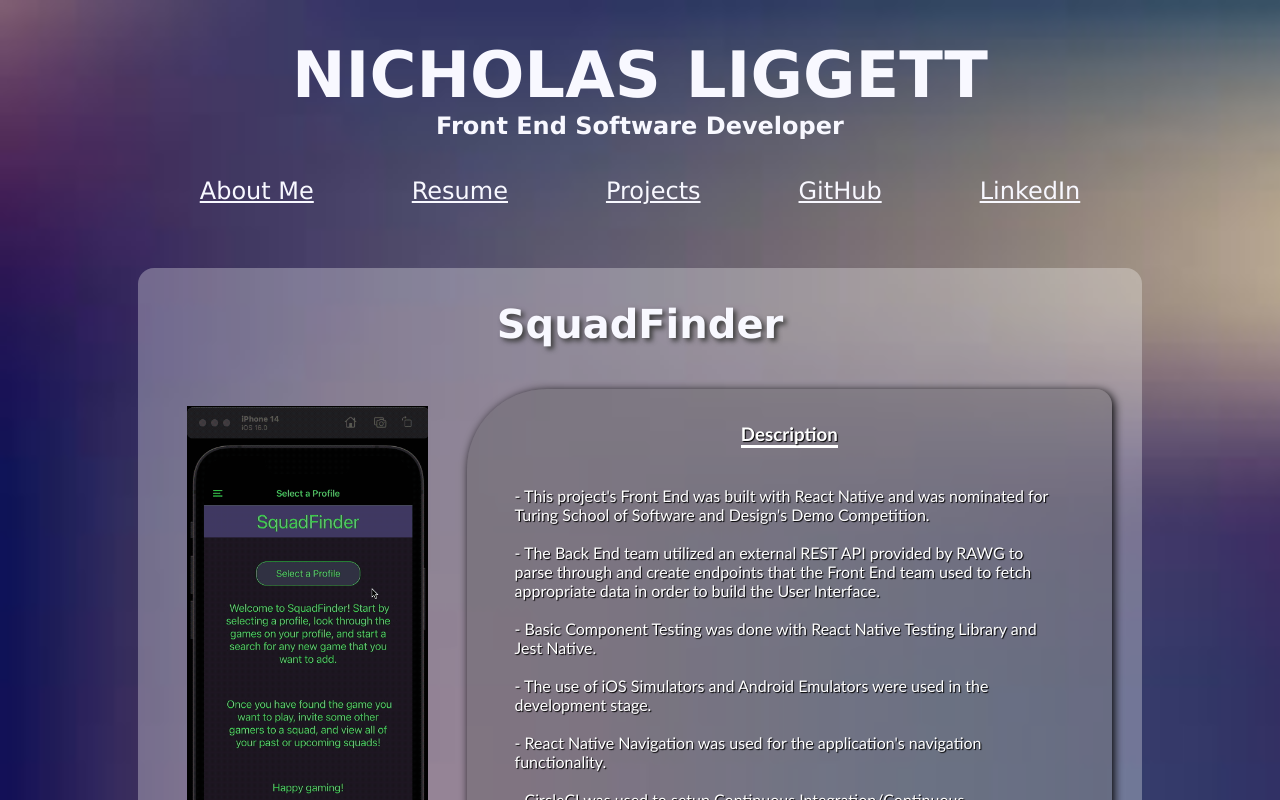
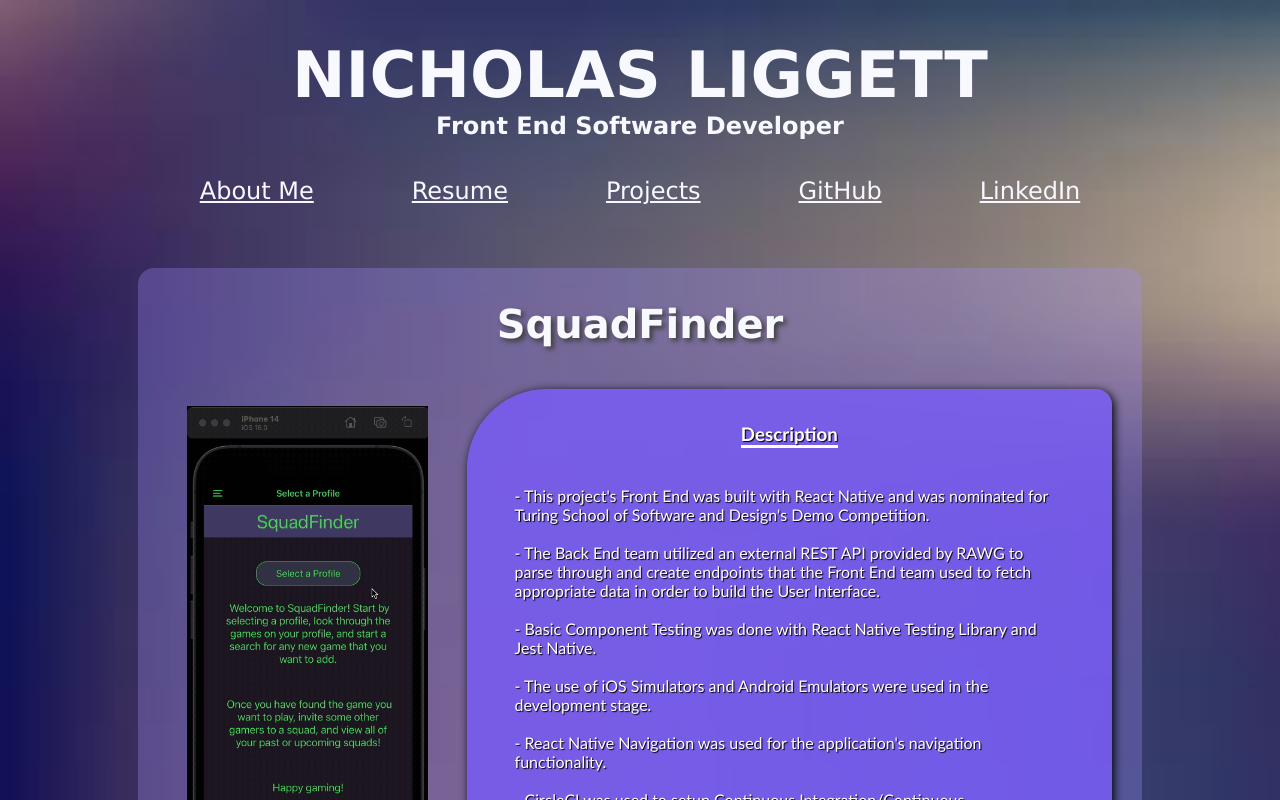
Before and after one commit to NickLiggett/Portfolio, a React (Create React App) app: page /Portfolio/projects in a window 1280 px wide. Built offline with nearby package versions, Linux system fonts and the light colour scheme.

Commit message:
Adjust Project Blurb Style

```diff
--- a/src/Components/Projects/Projects.css
+++ b/src/Components/Projects/Projects.css
@@ -14,7 +14,7 @@
     margin: 1%;
     text-align: center;
     border-radius: 1em;
-    background-color:rgba(255, 255, 255, 0.3);
+    background-color:rgba(163, 142, 255, 0.3);
 }
 
 .project-title {
@@ -45,7 +45,7 @@
     font-family: 'Gill Sans', 'Gill Sans MT', Calibri, 'Trebuchet MS', sans-serif;
     width: 80%;
     text-align: start;
-    background-color: rgba(80, 80, 80, 0.3);
+    background-color: rgba(120, 90, 250, 0.8);
     border-radius: 5em 1em;
     color: rgb(255, 255, 255);
     text-shadow: 1px 1px 1px black;
```
